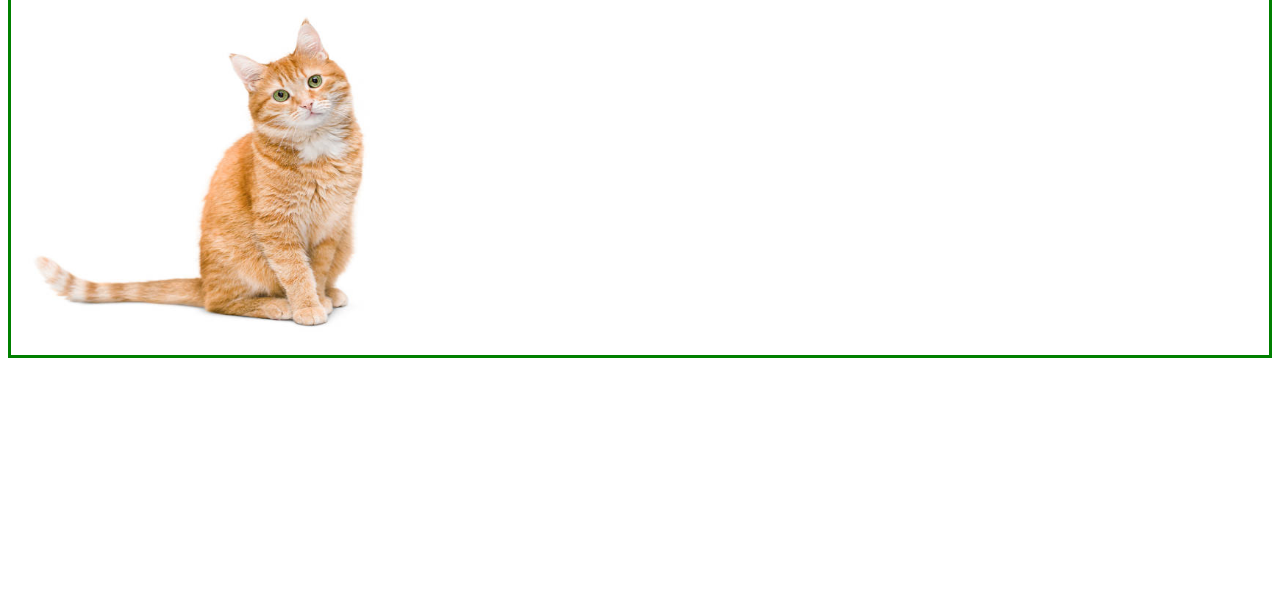
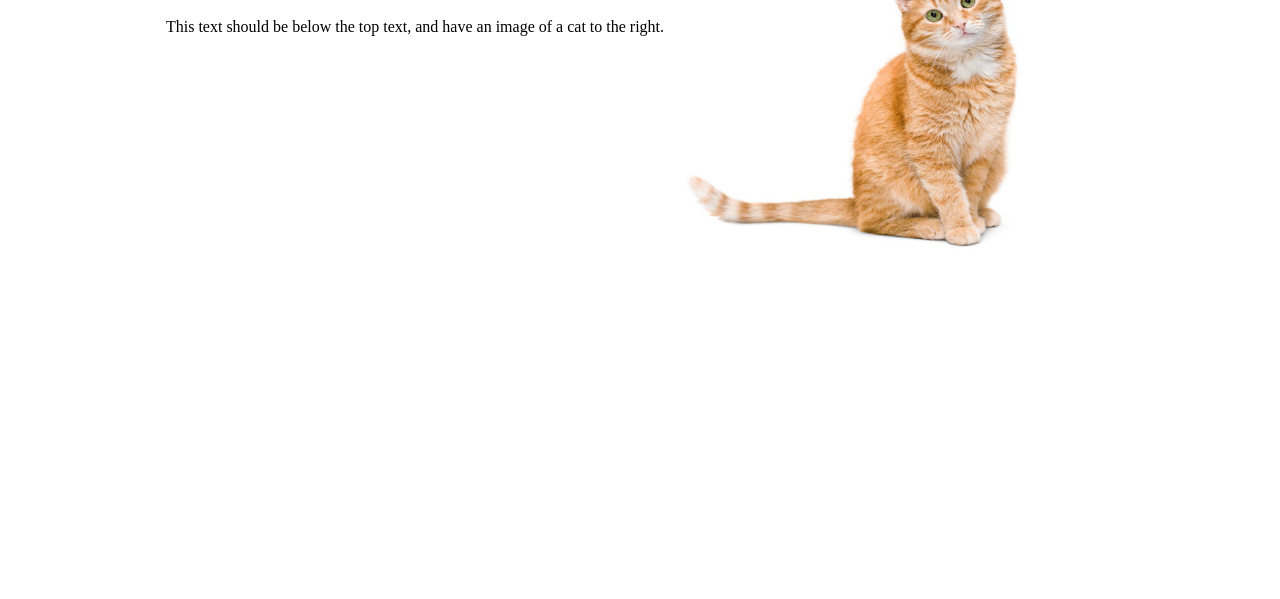
Before and after one commit to CodaZero/flexboxtesting, a plain HTML site: page index.html in a window 1280 px wide. Shown: the part 201-800 px from the top of the page. Drawn offline with Linux system fonts and the light colour scheme.

Commit message:
Fixed text being misaligned and image is in correct spot. Did not have div set up correctly

```diff
--- a/index.html
+++ b/index.html
@@ -20,9 +20,10 @@
 </header>
 <body>
 <div class="test">
-    <h1 class="toptxt">A photo of a cat</h1>
-    <p class="bottomtxt">I want to display this photo to the right of the text and have this text below Photo of Cat text</p>
-    <img src="photos/cat.jpg" alt="picture of cat" class="cat">
+    <div class="toptext"><h1 class="toptxt" id="testtext">A photo of a cat</h1>
+        <p id="testtext">This text should be below the top text, and have an image of a cat to the right.</p>
+    </div>
+    <div class="image"><img src="photos/cat.jpg" alt="picture of cat" class="cat"></div>
 </div>
 
 </body>
--- a/style.css
+++ b/style.css
@@ -1,3 +1,6 @@
+
+
+
 .header{
     display:flex;
     align-items: center;
@@ -70,12 +73,17 @@
     border:50px;
 }
 
+.bottomtxt{
+    display:flex;
+    padding: 15px 15px;
+    margin:5px;
+    align-self: flex-start;
+    flex-direction: column;
+}
+
 .test{
     display:flex;
-    align-content: flex-start;
-    justify-content: flex-start;
-    border: solid green;
-    flex-wrap: wrap;
+    justify-content: center;
 }
 
 .toptxt{
@@ -85,18 +93,21 @@
     align-self: flex-start;
 }
 
-.bottomtxt{
-    display:flex;
-    padding: 15px 15px;
-    margin:5px;
-    align-self: flex-start;
-}
 
 .cat{
     display: flex;
-    justify-content: flex-end;
-    align-items: flex-end;
     width:450px;
     height:350px;
-    flex-shrink:1;
+    flex-direction: row;
 }
+
+#testtext{
+    display:flex;
+    flex-direction: column;
+    align-items: center;
+}
+
+.toptext{
+    display:flex;
+    flex-direction: column;
+}
```
